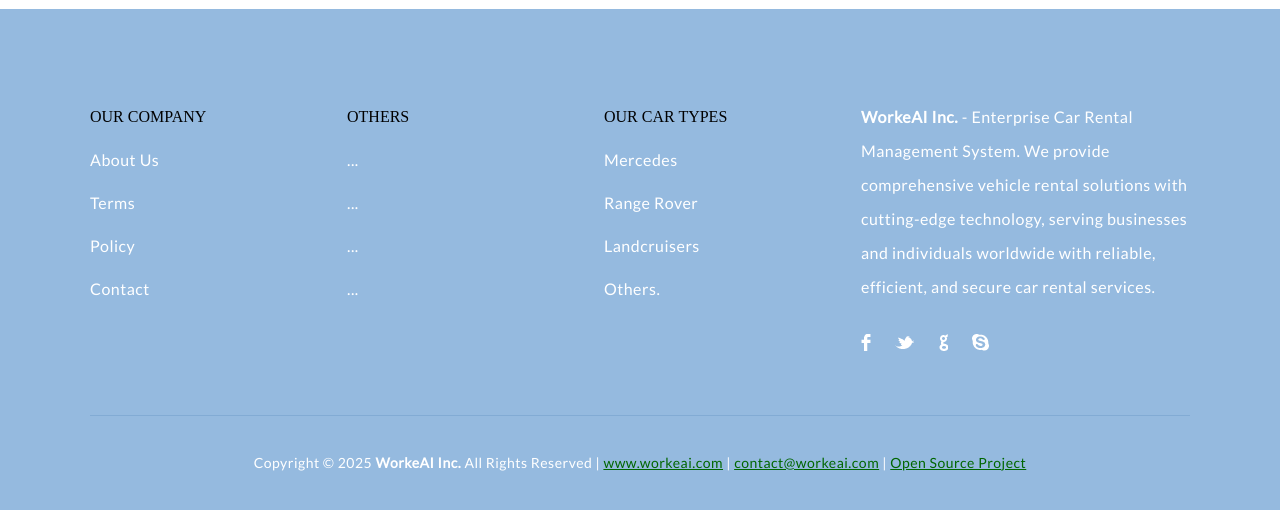
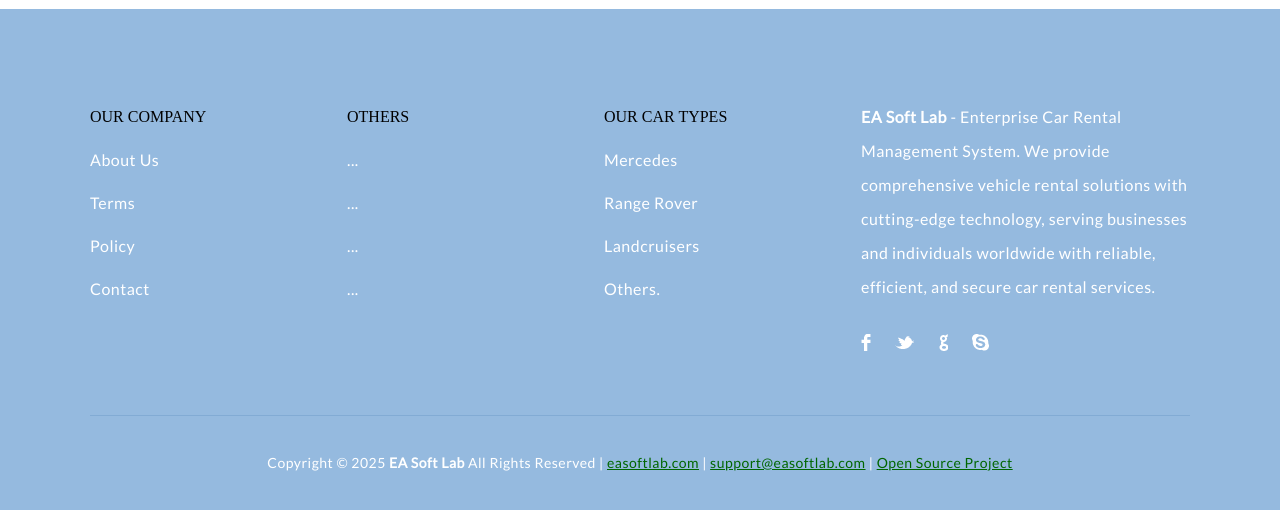
Before and after one commit to workeainc/Car-Rental-System, a PHP site: page /index.php in a window 1280 px wide. Shown: the part 1087-1597 px from the top of the page. Run offline with PHP 8.4, Linux system fonts and the light colour scheme; a user stored in the database is signed in; data comes from the database, SQL or seed files in the repository.

Commit message:
fix: Update contact information to EA Soft Lab
- Changed company branding from WorkeAI Inc. to EA Soft Lab
- Updated all contact details (email, website, social media links)
- Modified README support section with correct contact information
- Updated footer with EA Soft Lab branding and links
- Added company tagline: 'Empowering businesses through innovative software solutions'

```diff
--- a/includes/footer.php
+++ b/includes/footer.php
@@ -1,19 +1,19 @@
 	<li class="about">
-					<p><strong>WorkeAI Inc.</strong> - Enterprise Car Rental Management System. We provide comprehensive vehicle rental solutions with cutting-edge technology, serving businesses and individuals worldwide with reliable, efficient, and secure car rental services.</p>
+					<p><strong>EA Soft Lab</strong> - Enterprise Car Rental Management System. We provide comprehensive vehicle rental solutions with cutting-edge technology, serving businesses and individuals worldwide with reliable, efficient, and secure car rental services.</p>
 					<ul>
-						<li><a href="https://www.linkedin.com/company/workeai" class="facebook" target="_blank" title="LinkedIn"></a></li>
-						<li><a href="https://github.com/workeainc" class="twitter" target="_blank" title="GitHub"></a></li>
-						<li><a href="https://www.workeai.com" class="google" target="_blank" title="Website"></a></li>
-						<li><a href="mailto:contact@workeai.com" class="skype" title="Email"></a></li>
+						<li><a href="https://www.linkedin.com/company/easoftlab" class="facebook" target="_blank" title="LinkedIn"></a></li>
+						<li><a href="https://github.com/workeainc/EA-Soft-Lab" class="twitter" target="_blank" title="GitHub"></a></li>
+						<li><a href="https://easoftlab.com" class="google" target="_blank" title="Website"></a></li>
+						<li><a href="mailto:support@easoftlab.com" class="skype" title="Email"></a></li>
 					</ul>
 				</li>
 			</ul>
 		</div>
 
 		<div class="copyrights wrapper">
-			Copyright &copy; <?php echo date("Y")?> <strong>WorkeAI Inc.</strong> All Rights Reserved |
-			<a href="https://www.workeai.com" target="_blank">www.workeai.com</a> |
-			<a href="mailto:contact@workeai.com">contact@workeai.com</a> |
+			Copyright &copy; <?php echo date("Y")?> <strong>EA Soft Lab</strong> All Rights Reserved |
+			<a href="https://easoftlab.com" target="_blank">easoftlab.com</a> |
+			<a href="mailto:support@easoftlab.com">support@easoftlab.com</a> |
 			<a href="https://github.com/workeainc/Car-Rental-System" target="_blank">Open Source Project</a>
 		</div>
 	</footer><!--  end footer  -->
```
Also changed, not shown: README.md.
